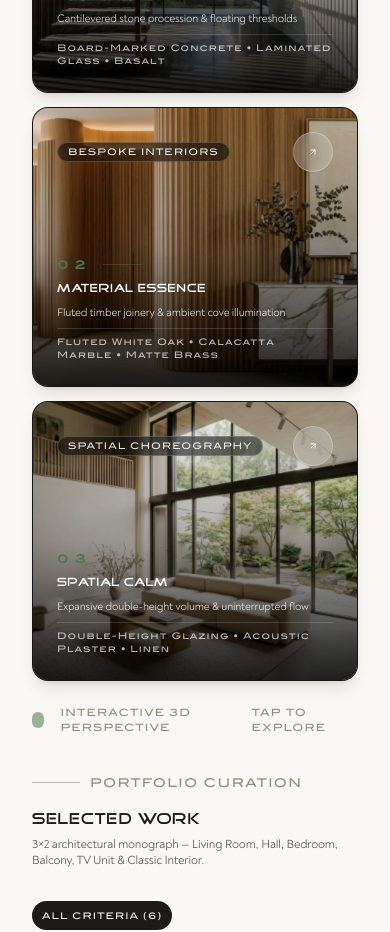
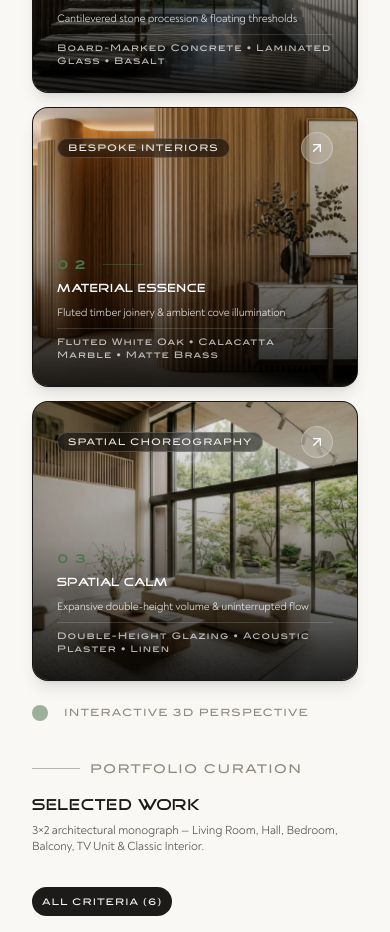
Before and after one commit to purva-de/antigravitytest, a React (Vite) app: page / in a window 390 px wide. Shown: the part 2440-3372 px from the top of the page. Built offline with nearby package versions, Linux system fonts and the light colour scheme; the HTML template or start-up script is replaced by a standard one.

Commit message:
Reduce arrow symbol size by 2x and remove hover exploration prompt in Architectural Intentions

```diff
--- a/src/components/SpatialPillars.jsx
+++ b/src/components/SpatialPillars.jsx
@@ -132,8 +132,8 @@ function InteractiveTiltCard({ pillar, index, isExpanded, onHover, onSelect }) {
             {pillar.discipline}
           </span>
 
-          <div className="w-5 h-5 sm:w-6 sm:h-6 rounded-full bg-white/20 backdrop-blur-md border border-white/25 flex items-center justify-center text-white transition-all duration-300 group-hover:bg-white group-hover:text-black group-hover:rotate-45 shadow-sm shrink-0">
-            <ArrowUpRight size={10} className="w-2.5 h-2.5 sm:w-3 sm:h-3" />
+          <div className="w-4 h-4 rounded-full bg-white/20 backdrop-blur-md border border-white/25 flex items-center justify-center text-white transition-all duration-300 group-hover:bg-white group-hover:text-black group-hover:rotate-45 shadow-xs shrink-0">
+            <ArrowUpRight size={8} className="w-2 h-2" strokeWidth={2} />
           </div>
         </div>
 
@@ -217,13 +217,9 @@ export default function SpatialPillars({ onSelectProject }) {
         </div>
 
         {/* Subtle Bottom Interactive Hint */}
-        <div className="mt-3 sm:mt-4 flex items-center justify-between text-[10px] xs:text-[11px] font-mono text-[#8F8B83] tracking-widest uppercase">
-          <div className="flex items-center gap-2">
-            <span className="w-2 h-2 rounded-full bg-[#4E774E] animate-pulse" />
-            <span>INTERACTIVE 3D PERSPECTIVE</span>
-          </div>
-          <span className="hidden sm:inline">HOVER TO EXPLORE SPATIAL SPECIFICATIONS</span>
-          <span className="sm:hidden">TAP TO EXPLORE</span>
+        <div className="mt-3 sm:mt-4 flex items-center gap-2 text-[10px] xs:text-[11px] font-mono text-[#8F8B83] tracking-widest uppercase">
+          <span className="w-2 h-2 rounded-full bg-[#4E774E] animate-pulse" />
+          <span>INTERACTIVE 3D PERSPECTIVE</span>
         </div>
       </div>
 
```
